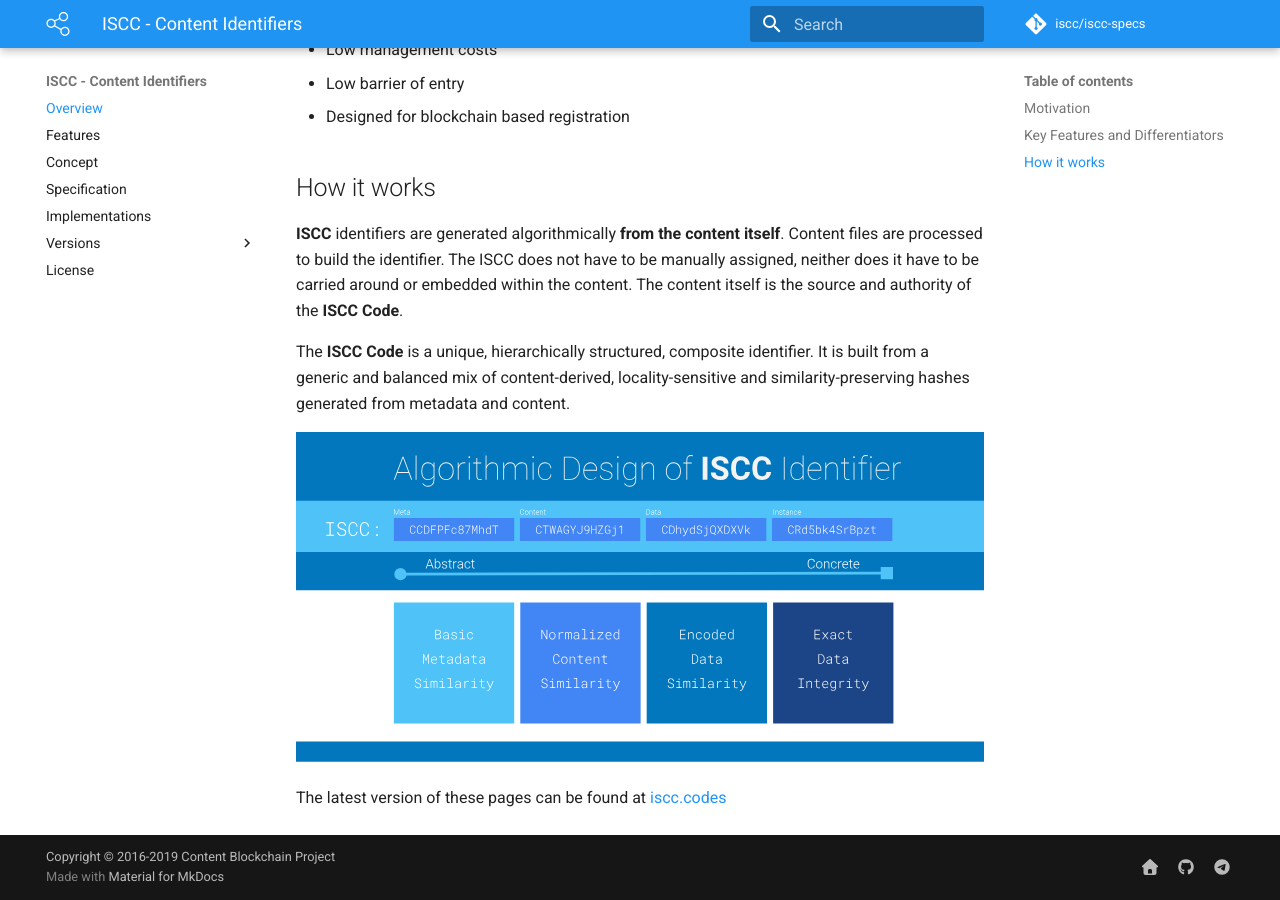
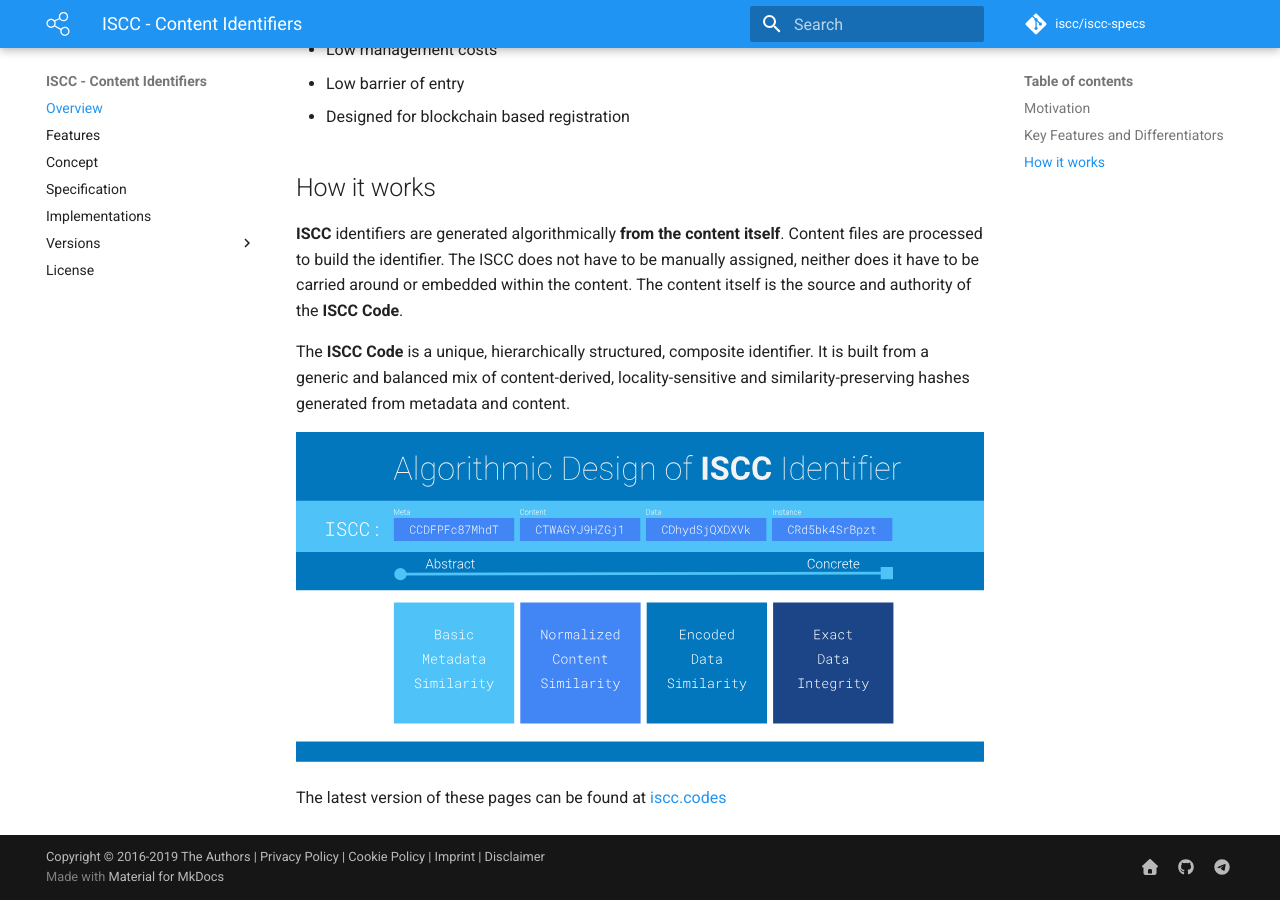
Before and after one commit to iscc/iscc-specs, an MkDocs documentation site: the page built from docs/index.md, in a window 1280 px wide and 900 px high, scrolled down 1604 px. Built offline with MkDocs 1.6.1 and Material for MkDocs 9.7.7, drawn with Linux system fonts in a browser that asks for light colours; comment, search, counter and statistics services are not loaded.

Commit message:
Update footer with foundation links.

```diff
--- a/mkdocs.yml
+++ b/mkdocs.yml
@@ -10,7 +10,11 @@
 edit_uri: 'edit/master/docs/'
 
 # Copyright
-copyright: 'Copyright © 2016-2019 Content Blockchain Project'
+copyright: 'Copyright © 2016-2019 The Authors
+| <a href="https://iscc.foundation/privacy">Privacy Policy</a>
+| <a href="https://iscc.foundation/cookies">Cookie Policy</a>
+| <a href="https://iscc.foundation/imprint">Imprint</a>
+| <a href="https://iscc.foundation/disclaimer">Disclaimer</a>'
 
 # Documentation and Theme
 theme:
@@ -44,11 +48,11 @@
         language: 'en'
     social:
         - type: 'home'
-          link: 'https://content-blockchain.org'
+          link: 'https://iscc.codes'
         - type: 'github'
           link: 'https://github.com/iscc'
         - type: 'telegram'
-          link: 'https://t.me/iscc_public'
+          link: 'https://t.me/iscc_dev'
 
 
 markdown_extensions:
```
